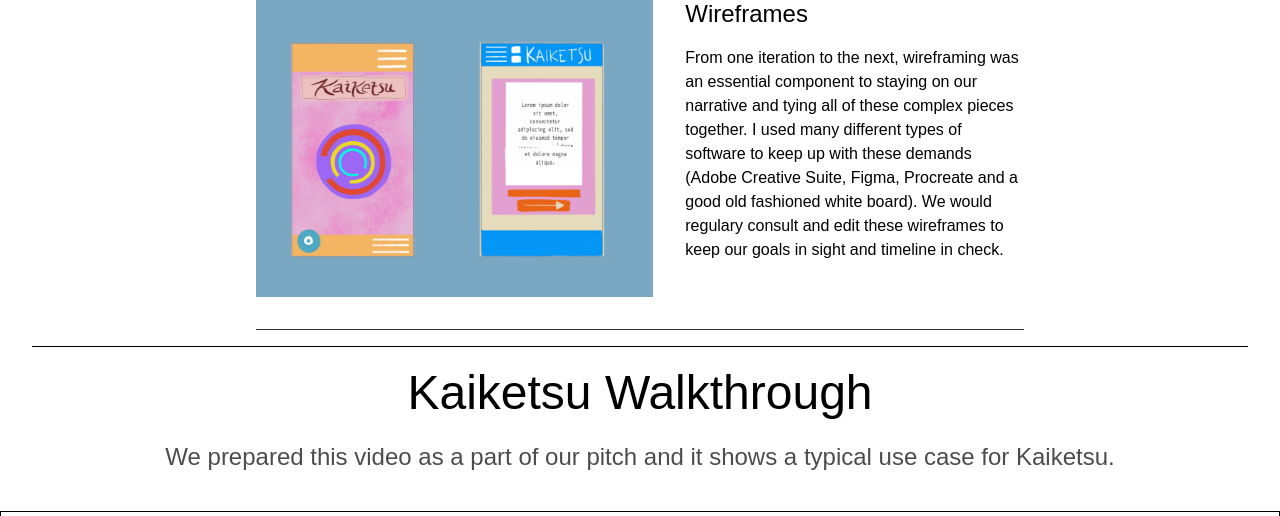
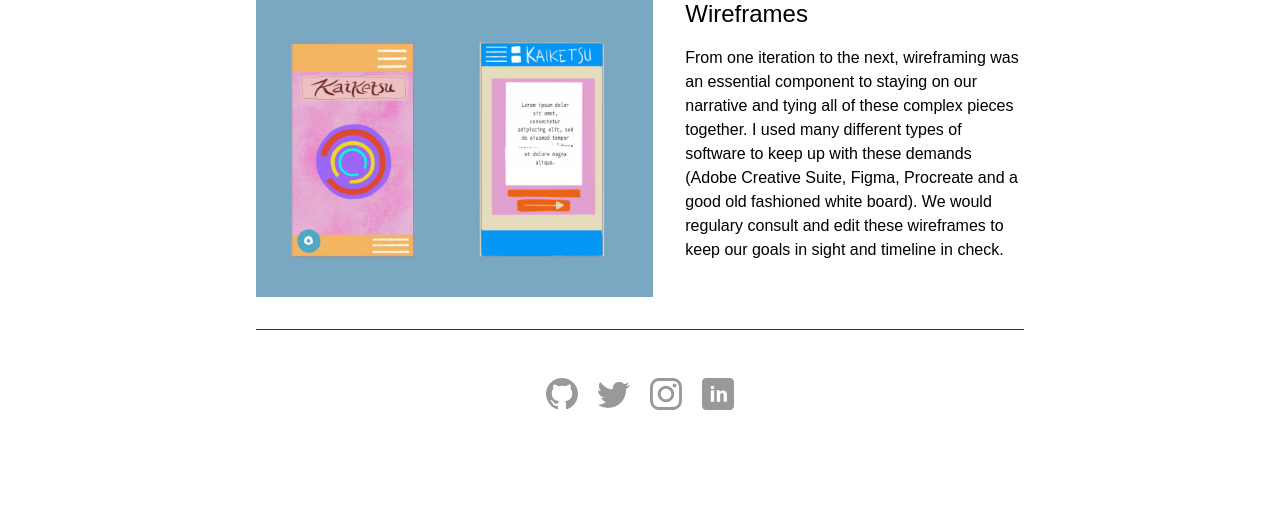
Before and after one commit to TaylorHomes/Portfolio, a Django app: page /kaiketsu/ in a window 1280 px wide. Shown: the part 1804-2320 px from the top of the page. After the commit the page ends 2214 px from the top, so only its background shows below. Run offline with Django 3.2, Linux system fonts and the light colour scheme; some libraries are stand-ins or nearby versions; some web fonts are replaced.

Commit message:
removes walkthru video

```diff
--- a/core/templates/kaiketsu.html
+++ b/core/templates/kaiketsu.html
@@ -148,19 +148,19 @@
     <span class="lh-title ml3"></span>
 </div>
 
-<header class="tc ph4 avenir">
+<!-- <header class="tc ph4 avenir">
     <h1 class="f1 lh-title fw2 mb3 mt0 pt3 bt bw">
         Kaiketsu Walkthrough </h1>
     <h2 class="f5 f4-m f3-l fw2 black-70 mt0 lh-copy">
         We prepared this video as a part of our pitch and it shows a typical use case for Kaiketsu.
     </h2>
-</header>
+</header> -->
 
 
 
 
 <!-- SPACEBAR -->
-<div class="flex items-center justify-center pa2 bg-white">
+<!-- <div class="flex items-center justify-center pa2 bg-white">
 
     <span class="lh-title ml3"></span>
 </div>
@@ -168,7 +168,7 @@
 <div class="pa4 ba tc">
     <video controls="controls" width="500" height="700" name="Video Name"
         src="{% static 'media/walk_through_1.mov' %}"></video>
-</div>
+</div> -->
 
 <div class="pv4 ph3 ph5-ns tc black-70">
     <a class="link dim black-40 dib h2 w2 mr3" href="https://github.com/TaylorHomes" title="GitHub" target="_blank">
```
